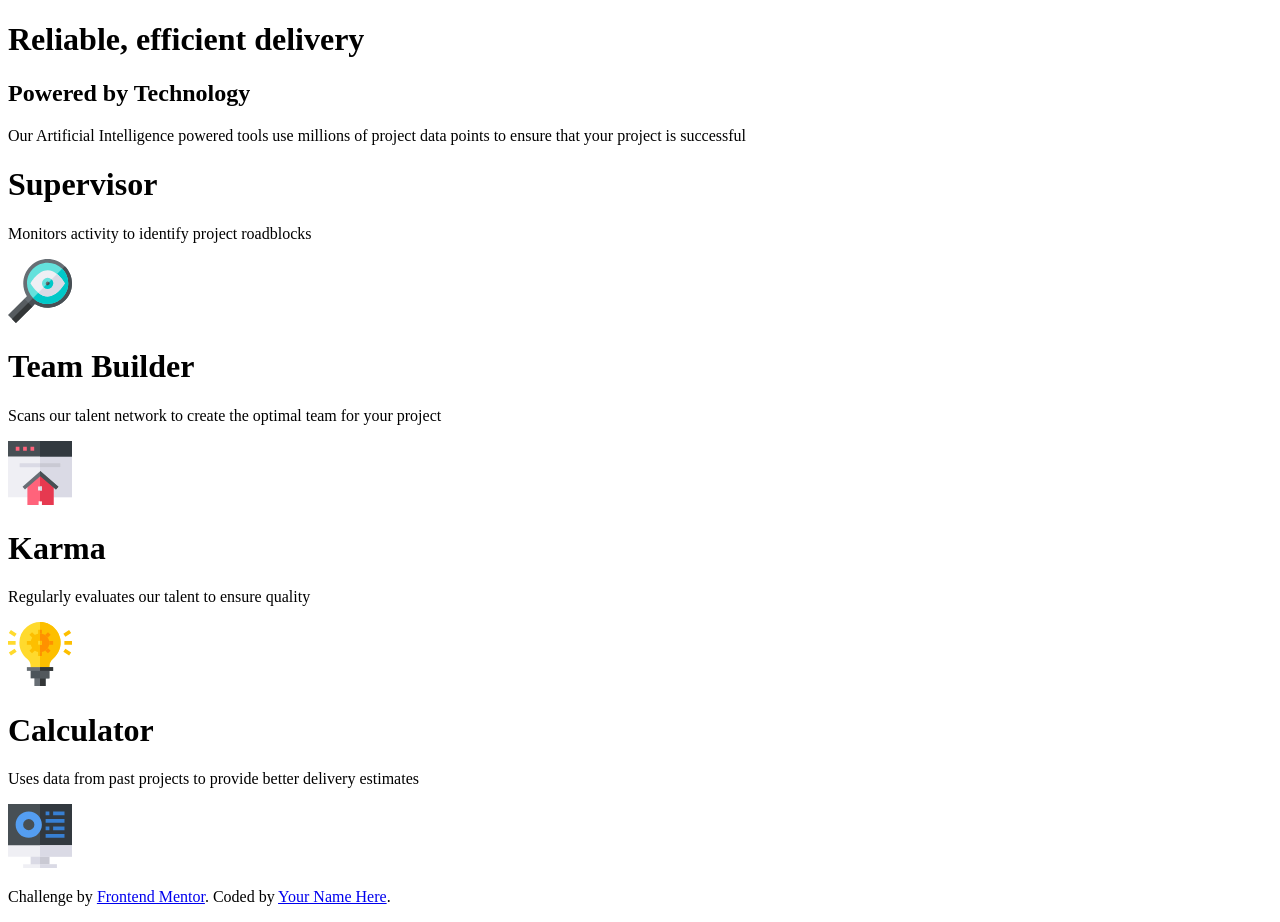
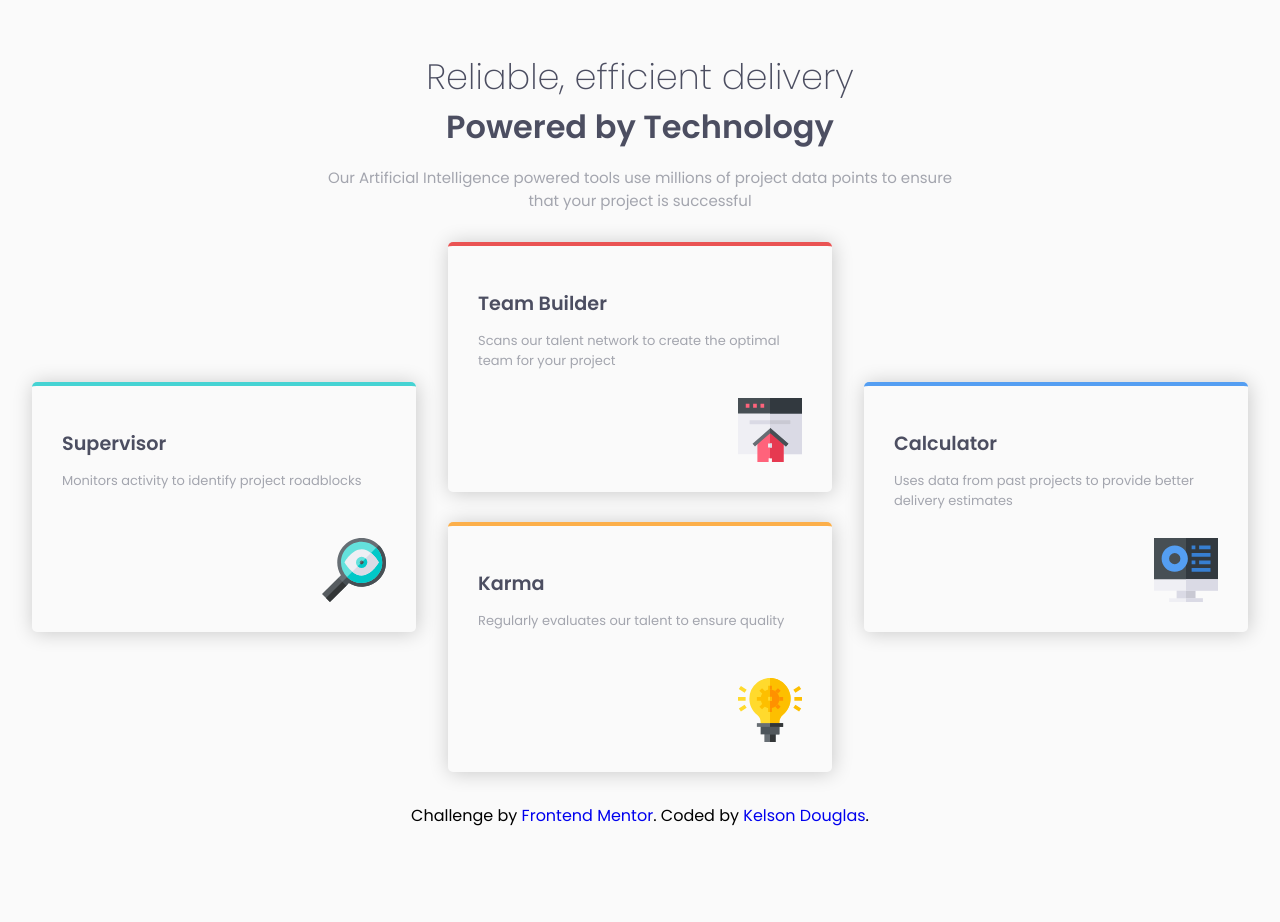
Before and after one commit to kelsondouglas/Front-End-Challenge-02, a plain HTML site: page index.html in a window 1280 px wide. After the commit the page ends 844 px from the top, so only its background shows below. Drawn offline with Linux system fonts and the light colour scheme.

Commit message:
Finalizando versão Desktop

```diff
--- a/css/estilo.css
+++ b/css/estilo.css
@@ -0,0 +1,111 @@
+
+/* Fontes */
+@import url('https://fonts.googleapis.com/css2?family=Poppins:wght@200;400;600&display=swap');
+
+*{
+    font-family: 'Poppins', sans-serif;
+    text-decoration: none;
+    list-style: none;
+    box-sizing: border-box;
+}
+
+body {
+    margin: 0;
+    padding: 0;
+    background-color: hsl(0, 0%, 98%);
+}
+
+.container {
+    max-width: 1440px;
+    margin: 0 auto;
+    display: flex;
+    flex-direction: column;
+    align-items: center;
+}
+
+.text {
+    margin-top: 50px;
+    text-align: center;
+    font-size: 1.1rem;
+    max-width: 50%;
+}
+
+.text h1{
+    font-weight: 200;
+    margin: 0;
+    padding: 0;
+    color: hsl(234, 12%, 34%);
+}
+
+.text h2 {
+    font-weight: 600;
+    font-size: 2rem;
+    margin: 0;
+    padding: 0;
+    color: hsl(234, 12%, 34%);
+}
+
+.text p {
+    font-size: 15px;
+    color: hsl(229, 6%, 66%);
+}
+
+.boxes {
+    display: flex;
+    align-items: center;
+
+}
+
+.box{
+    position: relative;
+    width: 30%;
+    height: 250px;
+    margin: 15px auto;
+    padding: 30px;
+    border-top: 4px black solid;
+    border-radius: 5px;
+    box-shadow: 1px 1px 20px 0.1px rgba(000, 000, 000, 0.2);
+}
+
+.red {
+    border-top: 4px solid hsl(0, 78%, 62%);
+}
+
+.cyan {
+    border-top: 4px solid hsl(180, 62%, 55%);
+}
+
+.orange {
+    border-top: 4px solid hsl(34, 97%, 64%);
+}
+
+.blue {
+    border-top: 4px solid hsl(212, 86%, 64%);
+}
+
+.box h1 {
+    font-weight: 600;
+    color: hsl(234, 12%, 34%);
+    font-size: 1.2rem;
+}
+
+.box p {
+    font-size: 13px;
+    color: hsl(229, 6%, 66%);
+}
+
+.mid-box {
+    display: flex;
+    flex-direction: column;
+    width: 30%;
+}
+
+.mid-box .box {
+    width: 100%;
+}
+
+.box img {
+    position: absolute;
+    bottom: 30px;
+    right: 30px;
+}
--- a/index.html
+++ b/index.html
@@ -3,8 +3,11 @@
 <html lang="en">
 <head>
   <meta charset="UTF-8">
-  <meta name="viewport" content="width=device-width, initial-scale=1.0"> <!-- displays site properly based on user's device -->
+  <meta name="viewport" content="width=device-width, initial-scale=1.0">
   <link rel="icon" type="image/png" sizes="32x32" href="./images/favicon-32x32.png">
+
+  <!-- CSS -->
+  <link rel="stylesheet" href="css/estilo.css">
   <title>Frontend Mentor | Four card feature section</title>
 
 </head>
@@ -18,26 +21,26 @@
     </div>
 
     <div class="boxes">
-      <div class="box">
+      <div class="box cyan">
         <h1>Supervisor</h1>
         <p>  Monitors activity to identify project roadblocks</p>
         <img src="./images/icon-supervisor.svg" alt="">
       </div>
 
       <div class="mid-box">
-        <div class="box">
+        <div class="box red">
           <h1>  Team Builder</h1>
           <p> Scans our talent network to create the optimal team for your project</p>
           <img src="./images/icon-team-builder.svg" alt="">
         </div>
-        <div class="box">
+        <div class="box orange">
           <h1>  Karma</h1>
           <p>  Regularly evaluates our talent to ensure quality</p>
           <img src="./images/icon-karma.svg" alt="">
         </div>
       </div>
 
-      <div class="box">
+      <div class="box blue">
         <h1>  Calculator</h1>
         <p>  Uses data from past projects to provide better delivery estimates</p>
         <img src="./images/icon-calculator.svg" alt="">
@@ -46,7 +49,7 @@
     <footer>
       <p class="attribution">
         Challenge by <a href="https://www.frontendmentor.io?ref=challenge" target="_blank">Frontend Mentor</a>.
-        Coded by <a href="#">Your Name Here</a>.
+        Coded by <a href="#">Kelson Douglas</a>.
       </p>
     </footer>
   </div>
```
